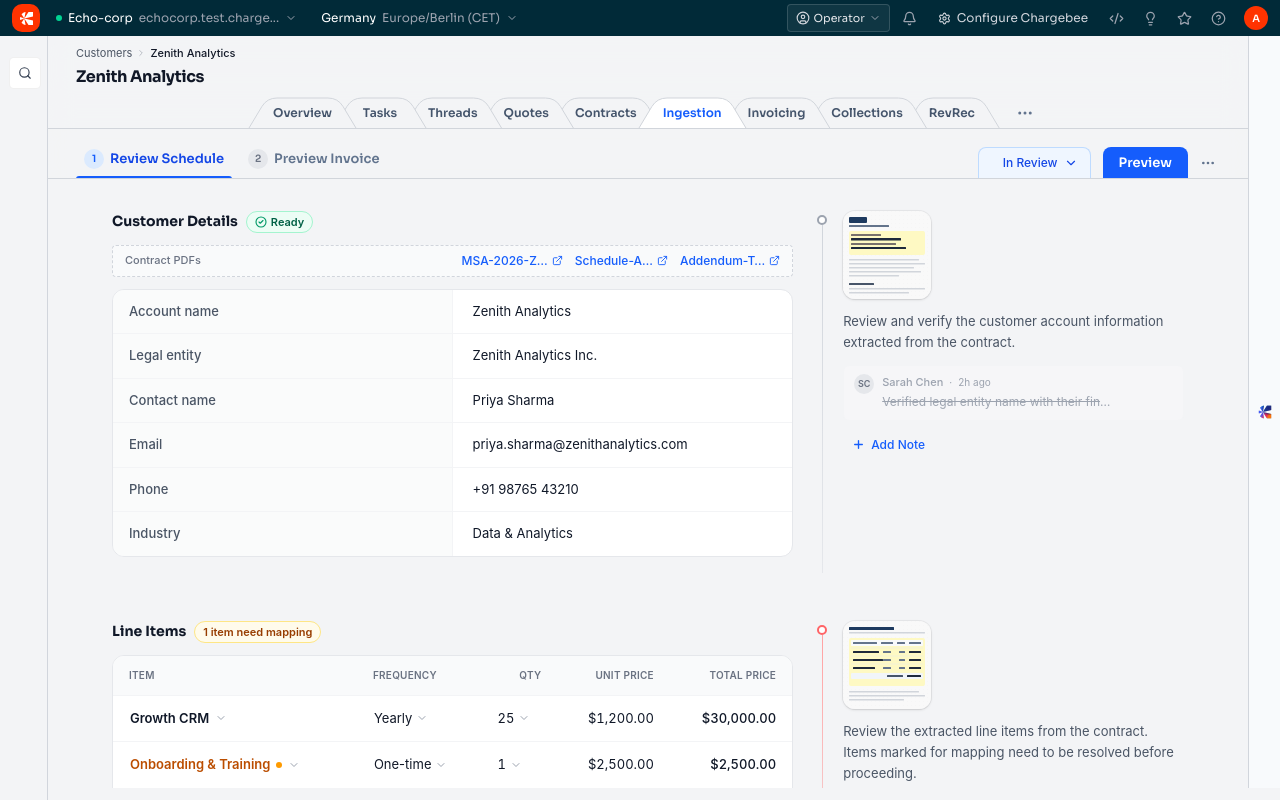
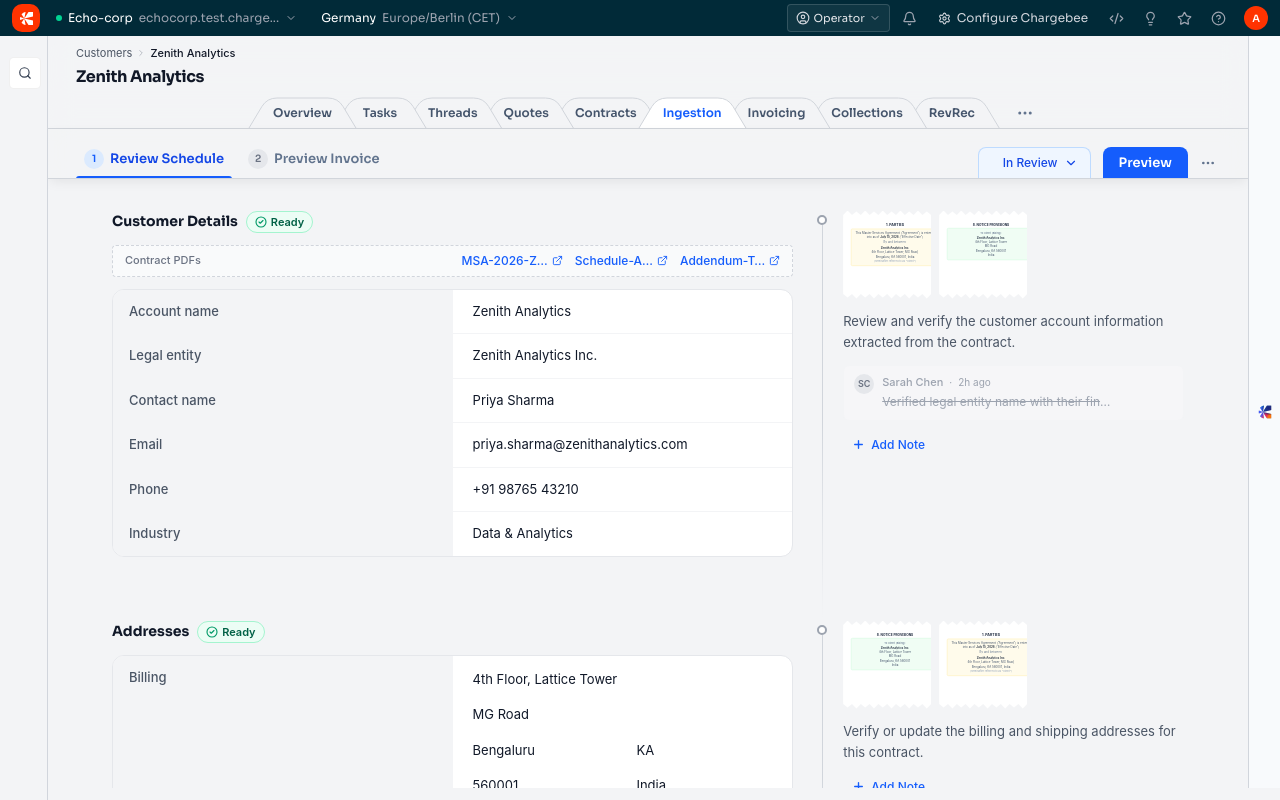
Before and after one commit to cb-vicky/apex-ingestion, a React (Vite) app: page / in a window 1280 px wide. Built offline with nearby package versions, Linux system fonts and the light colour scheme.

Commit message:
Final polishes

```diff
--- a/src/components/contract-review/AddressesTable.tsx
+++ b/src/components/contract-review/AddressesTable.tsx
@@ -117,7 +117,7 @@ export function AddressesTable({
 }) {
   const shippingDisplay = sameAsBilling ? billing : shipping;
   const labelClasses =
-    "flex items-start bg-gray-50/80 px-4 py-3 text-[13px] font-medium text-gray-600";
+    "flex items-start bg-gray-100 px-4 py-3 text-[13px] font-medium text-gray-600";
 
   return (
     <div className="w-full overflow-hidden rounded-xl border border-gray-200 bg-white">
--- a/src/components/contract-review/BillingInfoTable.tsx
+++ b/src/components/contract-review/BillingInfoTable.tsx
@@ -133,7 +133,7 @@ export function BillingInfoTable({
   onChange: (data: BillingInfo) => void;
 }) {
   const labelClasses =
-    "flex items-center bg-gray-50/80 px-4 py-3 text-[13px] font-medium text-gray-600";
+    "flex items-center bg-gray-100 px-4 py-3 text-[13px] font-medium text-gray-600";
 
   return (
     <div className="w-full overflow-hidden rounded-xl border border-gray-200 bg-white">
--- a/src/components/contract-review/CustomerDetailsTable.tsx
+++ b/src/components/contract-review/CustomerDetailsTable.tsx
@@ -63,7 +63,7 @@ export function CustomerDetailsTable({
   onChange: (data: CustomerDetails) => void;
 }) {
   const labelClasses =
-    "flex items-center bg-gray-50/80 px-4 py-3 text-[13px] font-medium text-gray-600";
+    "flex items-center bg-gray-100 px-4 py-3 text-[13px] font-medium text-gray-600";
 
   return (
     <div className="w-full overflow-hidden rounded-xl border border-gray-200 bg-white">
--- a/src/components/contract-review/StatusBadges.tsx
+++ b/src/components/contract-review/StatusBadges.tsx
@@ -11,7 +11,7 @@ export function ReadyBadge() {
 
 export function NeedsMappingBadge({ count }: { count: number }) {
   return (
-    <span className="inline-flex shrink-0 items-center gap-1 rounded-full border border-amber-200 bg-amber-50 px-2 py-0.5 text-[11px] font-semibold leading-4 text-amber-800">
+    <span className="inline-flex shrink-0 items-center gap-1 rounded-full border border-red-200 bg-red-50 px-2 py-0.5 text-[11px] font-semibold leading-4 text-red-700">
       {count} item{count === 1 ? "" : "s"} need mapping
     </span>
   );
--- a/src/components/contract-review/SummaryTab.tsx
+++ b/src/components/contract-review/SummaryTab.tsx
@@ -7,6 +7,10 @@ import { CustomerDetailsTable } from "./CustomerDetailsTable";
 import { LineItemsTable } from "./LineItemsTable";
 import { BillingInfoTable } from "./BillingInfoTable";
 import { AddressesTable } from "./AddressesTable";
+
+// Jagged torn-paper clip mask — zigzag along the top and bottom edges.
+const TORN_PAPER_CLIP =
+  "polygon(0% 5%, 5% 0%, 10% 5%, 15% 1%, 20% 5%, 25% 0%, 30% 5%, 35% 1%, 40% 5%, 45% 0%, 50% 5%, 55% 1%, 60% 5%, 65% 0%, 70% 5%, 75% 1%, 80% 5%, 85% 0%, 90% 5%, 95% 1%, 100% 5%, 100% 95%, 95% 100%, 90% 95%, 85% 99%, 80% 95%, 75% 100%, 70% 95%, 65% 99%, 60% 95%, 55% 100%, 50% 95%, 45% 99%, 40% 95%, 35% 100%, 30% 95%, 25% 99%, 20% 95%, 15% 100%, 10% 95%, 5% 99%, 0% 95%)";
 
 function PDFThumbnail({
   type,
@@ -19,144 +23,108 @@ function PDFThumbnail({
     <button
       type="button"
       onClick={onClick}
-      className="group relative h-[88px] w-[88px] shrink-0 cursor-pointer overflow-hidden rounded-xl shadow-sm ring-1 ring-black/5 transition-all hover:shadow-md hover:ring-black/10"
+      className="group relative h-[88px] w-[88px] shrink-0 cursor-pointer overflow-hidden bg-white transition-opacity hover:opacity-95"
+      style={{ clipPath: TORN_PAPER_CLIP, WebkitClipPath: TORN_PAPER_CLIP }}
     >
-      <svg viewBox="0 0 88 88" className="h-full w-full">
-        {/* Paper background with slight texture */}
-        <rect x="0" y="0" width="88" height="88" fill="#fafafa" />
-        <rect x="0" y="0" width="88" height="88" fill="url(#paper-texture)" opacity="0.3" />
-
-        {/* Define paper texture pattern */}
-        <defs>
-          <pattern id="paper-texture" patternUnits="userSpaceOnUse" width="4" height="4">
-            <rect width="4" height="4" fill="#f5f5f5" />
-            <rect x="0" y="0" width="1" height="1" fill="#ebebeb" />
-          </pattern>
-        </defs>
-
+      {/* Realistic document content */}
+      <div className="absolute inset-x-0 top-[7px] bottom-[7px] overflow-hidden bg-white px-2 py-1">
         {type === "customer" && (
-          <>
-            {/* Logo placeholder */}
-            <rect x="6" y="6" width="18" height="6" rx="1" fill="#1e3a5f" />
-            {/* Header line */}
-            <rect x="6" y="14" width="40" height="2" rx="0.5" fill="#64748b" />
-            {/* Highlighted section */}
-            <rect x="6" y="20" width="76" height="24" rx="2" fill="#fef9c3" />
-            <rect x="8" y="23" width="30" height="2" rx="0.5" fill="#78716c" />
-            <rect x="8" y="27" width="50" height="2.5" rx="0.5" fill="#1e293b" />
-            <rect x="8" y="32" width="45" height="2" rx="0.5" fill="#78716c" />
-            <rect x="8" y="36" width="55" height="2" rx="0.5" fill="#1e293b" />
-            {/* Body text */}
-            <rect x="6" y="48" width="70" height="1.5" rx="0.5" fill="#d1d5db" />
-            <rect x="6" y="52" width="76" height="1.5" rx="0.5" fill="#d1d5db" />
-            <rect x="6" y="56" width="65" height="1.5" rx="0.5" fill="#d1d5db" />
-            <rect x="6" y="60" width="72" height="1.5" rx="0.5" fill="#d1d5db" />
-            <rect x="6" y="64" width="50" height="1.5" rx="0.5" fill="#d1d5db" />
-            {/* Section header */}
-            <rect x="6" y="72" width="25" height="2" rx="0.5" fill="#475569" />
-            <rect x="6" y="77" width="76" height="1.5" rx="0.5" fill="#d1d5db" />
-            <rect x="6" y="81" width="60" height="1.5" rx="0.5" fill="#d1d5db" />
-          </>
+          <div className="scale-[0.32] origin-top-left w-[275px]">
+            <div className="text-[11px] font-bold text-slate-800 mb-1">1. PARTIES</div>
+            <div className="rounded border border-amber-200 bg-amber-50 p-2 text-[9px]">
+              <p className="text-slate-600 leading-tight">
+                This Master Services Agreement ("Agreement") is entered into as of{" "}
+                <span className="font-semibold text-slate-800">July 15, 2026</span> ("Effective Date")
+              </p>
+              <p className="mt-1 text-slate-500">By and between:</p>
+              <p className="mt-1 font-semibold text-slate-800">Zenith Analytics Inc.</p>
+              <p className="text-slate-600">4th Floor, Lattice Tower, MG Road,</p>
+              <p className="text-slate-600">Bengaluru, KA 560001, India</p>
+              <p className="text-slate-400 text-[8px] mt-0.5">(hereinafter referred to as "Client")</p>
+            </div>
+          </div>
         )}
 
         {type === "lineItems" && (
-          <>
-            {/* Section header */}
-            <rect x="6" y="6" width="45" height="3" rx="0.5" fill="#1e3a5f" />
-            <rect x="6" y="11" width="76" height="1.5" rx="0.5" fill="#d1d5db" />
-            {/* Table with highlight */}
-            <rect x="6" y="17" width="76" height="48" rx="2" fill="#fef9c3" />
-            {/* Table header */}
-            <rect x="8" y="19" width="72" height="6" fill="#f8fafc" rx="1" />
-            <rect x="10" y="21" width="24" height="2" rx="0.5" fill="#64748b" />
-            <rect x="38" y="21" width="12" height="2" rx="0.5" fill="#64748b" />
-            <rect x="54" y="21" width="8" height="2" rx="0.5" fill="#64748b" />
-            <rect x="66" y="21" width="12" height="2" rx="0.5" fill="#64748b" />
-            {/* Rows */}
-            <line x1="8" y1="27" x2="80" y2="27" stroke="#e5e7eb" strokeWidth="0.5" />
-            <rect x="10" y="30" width="26" height="2" rx="0.5" fill="#1e293b" />
-            <rect x="40" y="30" width="8" height="2" rx="0.5" fill="#64748b" />
-            <rect x="56" y="30" width="6" height="2" rx="0.5" fill="#64748b" />
-            <rect x="66" y="30" width="12" height="2" rx="0.5" fill="#1e293b" />
-            <line x1="8" y1="35" x2="80" y2="35" stroke="#e5e7eb" strokeWidth="0.5" />
-            <rect x="10" y="38" width="30" height="2" rx="0.5" fill="#1e293b" />
-            <rect x="40" y="38" width="8" height="2" rx="0.5" fill="#64748b" />
-            <rect x="56" y="38" width="6" height="2" rx="0.5" fill="#64748b" />
-            <rect x="66" y="38" width="12" height="2" rx="0.5" fill="#1e293b" />
-            <line x1="8" y1="43" x2="80" y2="43" stroke="#e5e7eb" strokeWidth="0.5" />
-            <rect x="10" y="46" width="22" height="2" rx="0.5" fill="#1e293b" />
-            <rect x="40" y="46" width="8" height="2" rx="0.5" fill="#64748b" />
-            <rect x="56" y="46" width="6" height="2" rx="0.5" fill="#64748b" />
-            <rect x="66" y="46" width="12" height="2" rx="0.5" fill="#1e293b" />
-            {/* Total row */}
-            <rect x="8" y="52" width="72" height="6" fill="#f1f5f9" rx="1" />
-            <rect x="44" y="54" width="16" height="2" rx="0.5" fill="#475569" />
-            <rect x="64" y="54" width="14" height="2" rx="0.5" fill="#1e293b" />
-            {/* Footer text */}
-            <rect x="6" y="70" width="70" height="1.5" rx="0.5" fill="#d1d5db" />
-            <rect x="6" y="74" width="76" height="1.5" rx="0.5" fill="#d1d5db" />
-            <rect x="6" y="78" width="55" height="1.5" rx="0.5" fill="#d1d5db" />
-          </>
+          <div className="scale-[0.32] origin-top-left w-[275px]">
+            <div className="text-[10px] font-bold text-slate-800 mb-1">SCHEDULE A: PRICING</div>
+            <div className="rounded border border-amber-200 bg-amber-50 p-1.5">
+              <table className="w-full text-[8px]">
+                <thead>
+                  <tr className="border-b border-amber-200 text-slate-600">
+                    <th className="text-left py-0.5 font-medium">Item</th>
+                    <th className="text-right py-0.5 font-medium">Qty</th>
+                    <th className="text-right py-0.5 font-medium">Total</th>
+                  </tr>
+                </thead>
+                <tbody className="text-slate-700">
+                  <tr className="border-b border-amber-100">
+                    <td className="py-0.5">Growth CRM License</td>
+                    <td className="text-right">25</td>
+                    <td className="text-right font-medium">$30,000</td>
+                  </tr>
+                  <tr className="border-b border-amber-100">
+                    <td className="py-0.5">Onboarding Services</td>
+                    <td className="text-right">1</td>
+                    <td className="text-right font-medium">$2,500</td>
+                  </tr>
+                  <tr>
+                    <td className="py-0.5">Premium Support</td>
+                    <td className="text-right">1</td>
+                    <td className="text-right font-medium">$4,200</td>
+                  </tr>
+                </tbody>
+                <tfoot>
+                  <tr className="border-t border-amber-300 bg-amber-100/50">
+                    <td colSpan={2} className="py-0.5 text-right font-semibold">Total:</td>
+                    <td className="text-right font-bold text-slate-800">$36,700</td>
+                  </tr>
+                </tfoot>
+              </table>
+            </div>
+          </div>
         )}
 
         {type === "billing" && (
-          <>
-            {/* Header */}
-            <rect x="6" y="6" width="38" height="3" rx="0.5" fill="#1e3a5f" />
-            <rect x="6" y="11" width="76" height="1.5" rx="0.5" fill="#d1d5db" />
-            <rect x="6" y="15" width="65" height="1.5" rx="0.5" fill="#d1d5db" />
-            {/* Section label */}
-            <rect x="6" y="22" width="35" height="2" rx="0.5" fill="#475569" />
-            {/* Highlighted terms box */}
-            <rect x="6" y="27" width="76" height="32" rx="2" fill="#dbeafe" />
-            <rect x="9" y="30" width="20" height="2" rx="0.5" fill="#64748b" />
-            <rect x="32" y="30" width="30" height="2" rx="0.5" fill="#1e293b" />
-            <rect x="9" y="36" width="24" height="2" rx="0.5" fill="#64748b" />
-            <rect x="36" y="36" width="40" height="2" rx="0.5" fill="#1e293b" />
-            <rect x="9" y="42" width="18" height="2" rx="0.5" fill="#64748b" />
-            <rect x="30" y="42" width="22" height="2" rx="0.5" fill="#1e293b" />
-            <rect x="9" y="48" width="26" height="2" rx="0.5" fill="#64748b" />
-            <rect x="38" y="48" width="18" height="2" rx="0.5" fill="#1e293b" />
-            {/* More text */}
-            <rect x="6" y="64" width="30" height="2" rx="0.5" fill="#475569" />
-            <rect x="6" y="69" width="76" height="1.5" rx="0.5" fill="#d1d5db" />
-            <rect x="6" y="73" width="70" height="1.5" rx="0.5" fill="#d1d5db" />
-            <rect x="6" y="77" width="65" height="1.5" rx="0.5" fill="#d1d5db" />
-            <rect x="6" y="81" width="50" height="1.5" rx="0.5" fill="#d1d5db" />
-          </>
+          <div className="scale-[0.32] origin-top-left w-[275px]">
+            <div className="text-[10px] font-bold text-slate-800 mb-1">4. PAYMENT TERMS</div>
+            <div className="rounded border border-blue-200 bg-blue-50 p-2 text-[9px]">
+              <div className="grid grid-cols-2 gap-1">
+                <div>
+                  <p className="text-slate-500 text-[8px]">Contract Term</p>
+                  <p className="font-semibold text-slate-800">12 months</p>
+                </div>
+                <div>
+                  <p className="text-slate-500 text-[8px]">Billing Cycle</p>
+                  <p className="font-semibold text-slate-800">Annual</p>
+                </div>
+                <div>
+                  <p className="text-slate-500 text-[8px]">Start Date</p>
+                  <p className="font-semibold text-slate-800">July 15, 2026</p>
+                </div>
+                <div>
+                  <p className="text-slate-500 text-[8px]">Payment Terms</p>
+                  <p className="font-semibold text-slate-800">Net 30</p>
+                </div>
+              </div>
+            </div>
+          </div>
         )}
 
         {type === "addresses" && (
-          <>
-            {/* Header */}
-            <rect x="6" y="6" width="50" height="3" rx="0.5" fill="#1e3a5f" />
-            <rect x="6" y="11" width="76" height="1.5" rx="0.5" fill="#d1d5db" />
-            {/* Section label */}
-            <rect x="6" y="18" width="40" height="2" rx="0.5" fill="#475569" />
-            {/* Highlighted address box */}
-            <rect x="6" y="23" width="76" height="40" rx="2" fill="#dcfce7" />
-            {/* Billing */}
-            <rect x="9" y="26" width="28" height="2" rx="0.5" fill="#64748b" />
-            <rect x="9" y="30" width="45" height="2" rx="0.5" fill="#1e293b" />
-            <rect x="9" y="34" width="35" height="2" rx="0.5" fill="#1e293b" />
-            <rect x="9" y="38" width="40" height="2" rx="0.5" fill="#1e293b" />
-            {/* Shipping */}
-            <rect x="9" y="46" width="30" height="2" rx="0.5" fill="#64748b" />
-            <rect x="9" y="50" width="45" height="2" rx="0.5" fill="#1e293b" />
-            <rect x="9" y="54" width="35" height="2" rx="0.5" fill="#1e293b" />
-            <rect x="9" y="58" width="40" height="2" rx="0.5" fill="#1e293b" />
-            {/* Signature boxes */}
-            <rect x="6" y="68" width="35" height="2" rx="0.5" fill="#475569" />
-            <rect x="6" y="73" width="35" height="10" fill="none" stroke="#d1d5db" strokeWidth="0.5" rx="1" />
-            <rect x="47" y="73" width="35" height="10" fill="none" stroke="#d1d5db" strokeWidth="0.5" rx="1" />
-            <line x1="9" y1="80" x2="38" y2="80" stroke="#d1d5db" strokeWidth="0.5" />
-            <line x1="50" y1="80" x2="79" y2="80" stroke="#d1d5db" strokeWidth="0.5" />
-          </>
+          <div className="scale-[0.32] origin-top-left w-[275px]">
+            <div className="text-[10px] font-bold text-slate-800 mb-1">8. NOTICE PROVISIONS</div>
+            <div className="rounded border border-green-200 bg-green-50 p-2 text-[9px]">
+              <p className="text-slate-500 text-[8px] font-medium mb-0.5">To Client (Billing):</p>
+              <p className="font-semibold text-slate-800">Zenith Analytics Inc.</p>
+              <p className="text-slate-600">4th Floor, Lattice Tower</p>
+              <p className="text-slate-600">MG Road</p>
+              <p className="text-slate-600">Bengaluru, KA 560001</p>
+              <p className="text-slate-600">India</p>
+            </div>
+          </div>
         )}
-      </svg>
-
-      {/* Subtle hover overlay */}
-      <div className="absolute inset-0 bg-black/0 transition-colors group-hover:bg-black/[0.02]" />
+      </div>
     </button>
   );
 }
@@ -692,6 +660,14 @@ export const contractPDFs: SourcePDF[] = [
   { id: "addendum", name: "Addendum-Terms.pdf" },
 ];
 
+type ThumbnailType = "customer" | "lineItems" | "billing" | "addresses";
+
+interface ThumbnailConfig {
+  type: ThumbnailType;
+  label: string;
+  page: number;
+}
+
 function SummarySectionCard({
   id,
   heading,
@@ -700,9 +676,7 @@ function SummarySectionCard({
   children,
   isLast = false,
   hasError = false,
-  thumbnailLabel,
-  thumbnailPage = 1,
-  thumbnailType,
+  thumbnails,
   notes,
   onNotesChange,
   showSourcePDFs = false,
@@ -715,15 +689,13 @@ function SummarySectionCard({
   children: ReactNode;
   isLast?: boolean;
   hasError?: boolean;
-  thumbnailLabel: string;
-  thumbnailPage?: number;
-  thumbnailType: "customer" | "lineItems" | "billing" | "addresses";
+  thumbnails: ThumbnailConfig[];
   notes: Note[];
   onNotesChange: (notes: Note[]) => void;
   showSourcePDFs?: boolean;
   onOpenPDF?: (pdf: SourcePDF) => void;
 }) {
-  const [previewOpen, setPreviewOpen] = useState(false);
+  const [activePreview, setActivePreview] = useState<ThumbnailConfig | null>(null);
 
   return (
     <>
@@ -754,25 +726,29 @@ function SummarySectionCard({
                 hasError ? "border-red-400" : "border-gray-400"
               )}
             />
-            {!isLast && (
             <div
               className={cn(
                 "w-px flex-1",
+                isLast ? "-mb-2" : "-mb-11",
                 hasError
-                    ? "bg-gradient-to-b from-red-300 to-gray-200"
-                    : "bg-gradient-to-b from-gray-300 to-gray-200"
+                  ? "bg-gradient-to-b from-red-400 via-red-300 to-transparent"
+                  : "bg-gradient-to-b from-gray-300 via-gray-300 to-transparent"
               )}
             />
-            )}
           </div>
 
           {/* Thumbnail + Description + Notes */}
           <div className="flex min-w-0 flex-1 flex-col">
-            {/* Thumbnail */}
+            {/* Thumbnails */}
+            <div className="flex flex-wrap gap-2">
+              {thumbnails.map((thumb, idx) => (
                 <PDFThumbnail
-              type={thumbnailType}
-              onClick={() => setPreviewOpen(true)}
+                  key={idx}
+                  type={thumb.type}
+                  onClick={() => setActivePreview(thumb)}
                 />
+              ))}
+            </div>
 
             {/* Description */}
             <p className="mt-3 text-[13px] leading-relaxed text-gray-600">{description}</p>
@@ -787,11 +763,11 @@ function SummarySectionCard({
       </section>
 
       <PDFPreviewModal
-        open={previewOpen}
-        onClose={() => setPreviewOpen(false)}
-        label={thumbnailLabel}
-        pageNum={thumbnailPage}
-        type={thumbnailType}
+        open={activePreview !== null}
+        onClose={() => setActivePreview(null)}
+        label={activePreview?.label ?? ""}
+        pageNum={activePreview?.page ?? 1}
+        type={activePreview?.type ?? "customer"}
       />
     </>
   );
@@ -890,9 +866,10 @@ export function SummaryTab({
           heading="Customer Details"
           description="Review and verify the customer account information extracted from the contract."
           ready
-          thumbnailLabel="Customer Information"
-          thumbnailPage={1}
-          thumbnailType="customer"
+          thumbnails={[
+            { type: "customer", label: "Customer Information", page: 1 },
+            { type: "addresses", label: "Notice Provisions", page: 4 },
+          ]}
           notes={customerNotes}
           onNotesChange={setCustomerNotes}
           showSourcePDFs
@@ -902,43 +879,14 @@ export function SummaryTab({
         </SummarySectionCard>
 
         <SummarySectionCard
-          id="line-items"
-          heading="Line Items"
-          description="Review the extracted line items from the contract. Items marked for mapping need to be resolved before proceeding."
-          ready={lineItemsReady}
-          hasError={!lineItemsReady}
-          thumbnailLabel="Pricing Schedule"
-          thumbnailPage={2}
-          thumbnailType="lineItems"
-          notes={lineItemNotes}
-          onNotesChange={setLineItemNotes}
-        >
-          <LineItemsTable items={lineItems} onChange={onLineItemsChange} />
-        </SummarySectionCard>
-
-        <SummarySectionCard
-          id="billing-info"
-          heading="Billing Info"
-          description="Configure billing settings including term, cycle, and payment terms. These values will be applied to the subscription."
-          ready
-          thumbnailLabel="Payment Terms"
-          thumbnailPage={3}
-          thumbnailType="billing"
-          notes={billingNotes}
-          onNotesChange={setBillingNotes}
-        >
-          <BillingInfoTable data={billingInfo} onChange={onBillingInfoChange} />
-        </SummarySectionCard>
-
-        <SummarySectionCard
           id="addresses"
           heading="Addresses"
           description="Verify or update the billing and shipping addresses for this contract."
           ready
-          isLast
-          thumbnailLabel="Address Details"
-          thumbnailPage={4}
-          thumbnailType="addresses"
+          thumbnails={[
+            { type: "addresses", label: "Address Details", page: 4 },
+            { type: "customer", label: "Customer Information", page: 1 },
+          ]}
           notes={addressNotes}
           onNotesChange={setAddressNotes}
         >
@@ -951,6 +899,38 @@ export function SummaryTab({
           onSameAsBillingChange={onSameAsBillingChange}
         />
       </SummarySectionCard>
+
+        <SummarySectionCard
+          id="billing-info"
+          heading="Billing Info"
+          description="Configure billing settings including term, cycle, and payment terms. These values will be applied to the subscription."
+          ready
+          thumbnails={[
+            { type: "billing", label: "Payment Terms", page: 3 },
+          ]}
+          notes={billingNotes}
+          onNotesChange={setBillingNotes}
+        >
+          <BillingInfoTable data={billingInfo} onChange={onBillingInfoChange} />
+        </SummarySectionCard>
+
+        <SummarySectionCard
+          id="line-items"
+          heading="Line Items"
+          description="Review the extracted line items from the contract. Items marked for mapping need to be resolved before proceeding."
+          ready={lineItemsReady}
+          hasError={!lineItemsReady}
+          isLast
+          thumbnails={[
+            { type: "lineItems", label: "Pricing Schedule", page: 2 },
+            { type: "billing", label: "Payment Terms", page: 3 },
+            { type: "customer", label: "Customer Information", page: 1 },
+          ]}
+          notes={lineItemNotes}
+          onNotesChange={setLineItemNotes}
+        >
+          <LineItemsTable items={lineItems} onChange={onLineItemsChange} />
+        </SummarySectionCard>
     </div>
   );
 }
--- a/src/components/workspace/CustomerContextBar.tsx
+++ b/src/components/workspace/CustomerContextBar.tsx
@@ -703,8 +703,8 @@ export function CustomerContextBar({
 
       {isIngestion ? (
         <>
-          {/* Ingestion bar with blurred background */}
-          <div className="relative w-full bg-gray-100/80 pt-3 backdrop-blur-md backdrop-saturate-150">
+          {/* Ingestion bar with blurred background and shadow */}
+          <div className="relative w-full bg-gray-100/80 pt-3 shadow-[0_4px_12px_-2px_rgba(0,0,0,0.08)] backdrop-blur-md backdrop-saturate-150">
             <IngestionTabPill
               activeSubTab={ingestionSubTab}
               onSubTabChange={onIngestionSubTabChange}
```
Also changed, not shown: src/components/contract-review/LineItemsTable.tsx (+4 -4 lines). Lines whose indentation alone changed are shown as unchanged.
